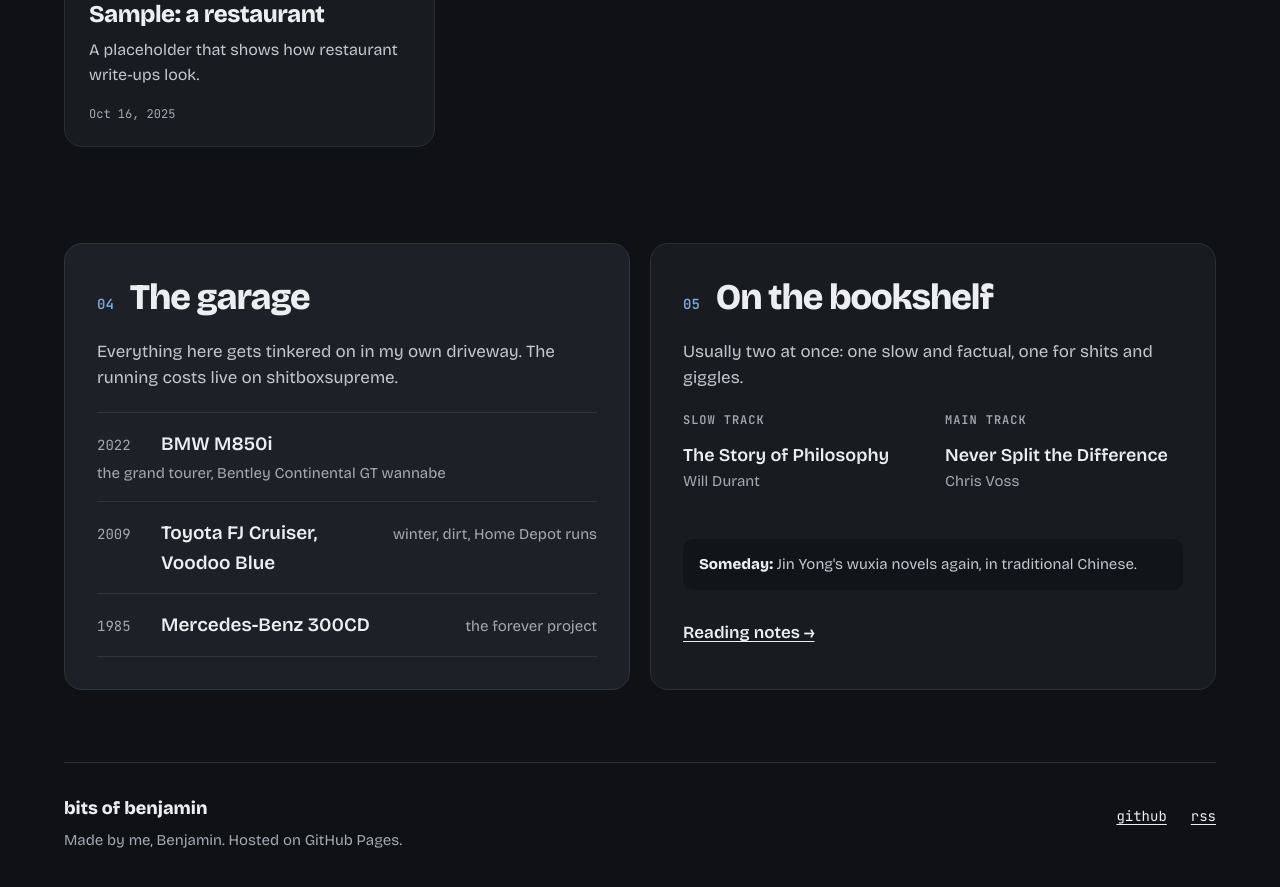
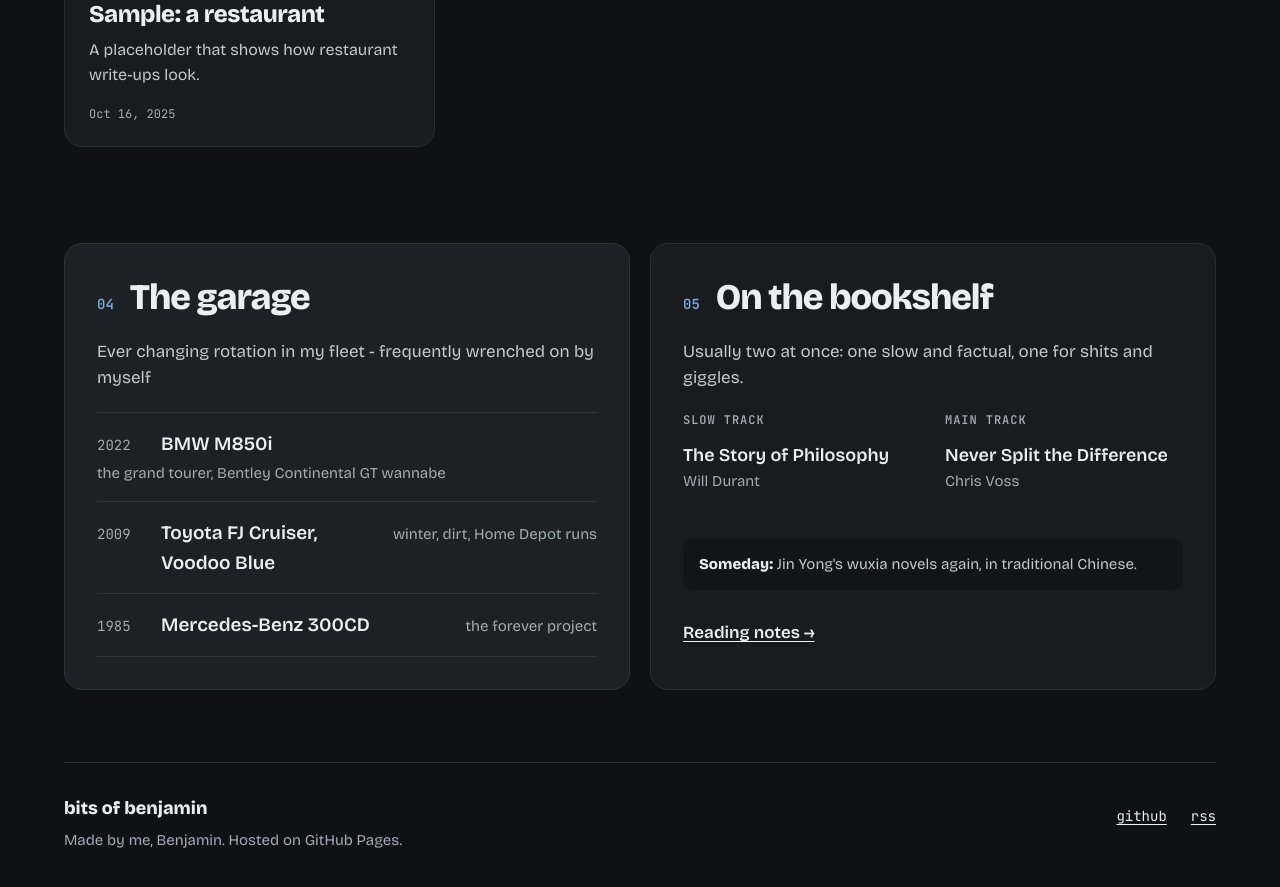
Before and after one commit to bergesonben/bergesonben.github.io, a Jekyll site: the page built from index.html, in a window 1280 px wide and 900 px high, scrolled down 3060 px. Shown: the top 887 px of the window. Built offline with Jekyll 4.4.1, drawn with Linux system fonts in a browser that asks for light colours.

Commit message:
Reword the garage tile description
Co-Authored-By: Claude Opus 5.5 <noreply@anthropic.com>

```diff
--- a/_layouts/home.html
+++ b/_layouts/home.html
@@ -106,7 +106,7 @@ layout: default
 <section class="section row">
   <div id="garage" class="tile tile-raised garage">
     {% include section-head.html number="04" title="The garage" %}
-    <p>Everything here gets tinkered on in my own driveway. The running costs live on shitboxsupreme.</p>
+    <p>Ever changing rotation in my fleet - frequently wrenched on by myself</p>
     <ul class="car-list">
       {%- for car in site.data.garage %}
       <li>
```
